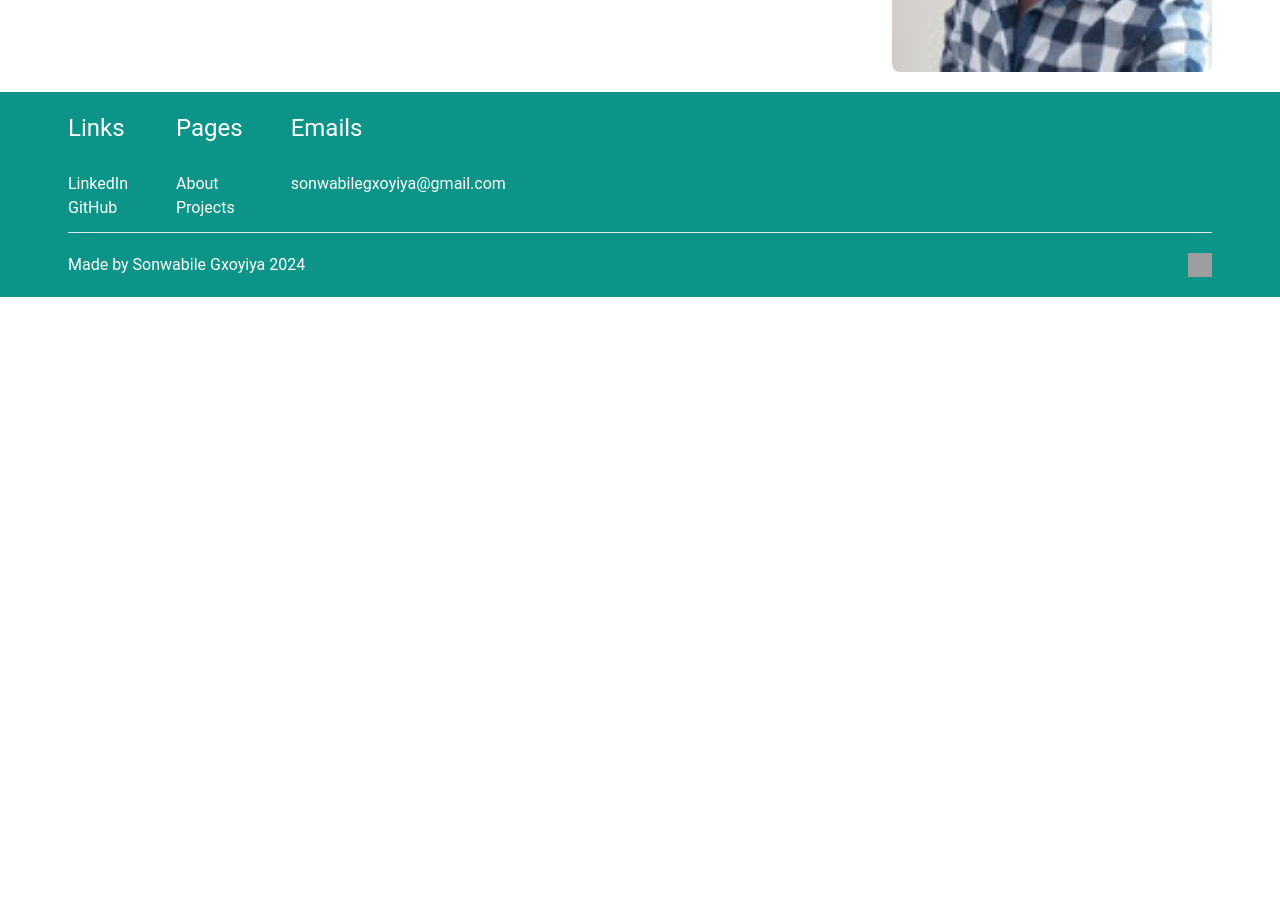
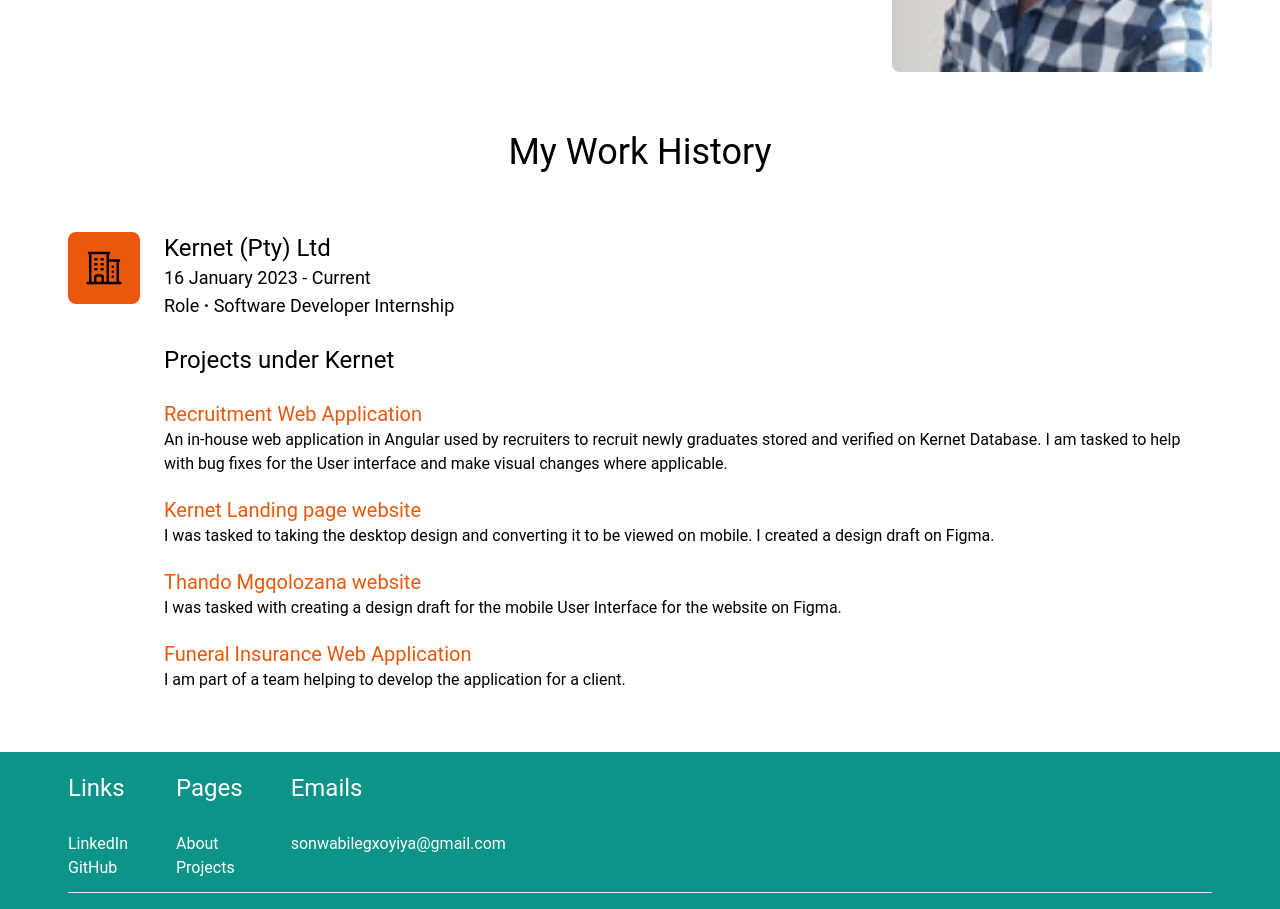
Before and after one commit to sonwabileIT/react-portfolio-website, a React (Vite) app: page / in a window 1280 px wide. Shown: the part 340-1249 px from the top of the page. Before the commit the page ends 800 px from the top, so only its background shows below. Built offline with nearby package versions, Linux system fonts and the light colour scheme; grey boxes are pictures that could not be loaded.

Commit message:
feat: add work histoer section

```diff
--- a/src/App.jsx
+++ b/src/App.jsx
@@ -1,6 +1,7 @@
 import Footer from "./components/Footer"
 import Hero from "./components/Hero"
 import NavBar from "./components/NavBar"
+import WorkHistory from "./components/WorkHistory"
 
 function App() {
 
@@ -9,6 +10,7 @@ function App() {
     <>
     <NavBar />
     <Hero/>
+    <WorkHistory/>
     <Footer/>
 
     </>
--- /dev/null
+++ b/src/components/WorkHistory.jsx
@@ -0,0 +1,54 @@
+function WorkHistory(){
+    return(
+        <>
+        <section>
+            <div className="max-w-screen-xl my-10">
+                <div className="md:mx-12">
+                    <h2 className="text-center text-4xl mb-10">My Work History</h2>
+                    <ol className="relative space-y-5" >
+                        <li className=" p-5 rounded-md">
+                            <span className=" p-2 md:p-4 bg-orange-600 absolute flex items-center rounded-lg">
+                                <svg xmlns="http://www.w3.org/2000/svg" fill="none" viewBox="0 0 24 24" strokeWidth="1.5" stroke="currentColor" className=" w-7 h-7 md:w-10 md:h-10 shrink-0 ">
+                                <path strokeLinecap="round" strokeLinejoin="round" d="M2.25 21h19.5m-18-18v18m10.5-18v18m6-13.5V21M6.75 6.75h.75m-.75 3h.75m-.75 3h.75m3-6h.75m-.75 3h.75m-.75 3h.75M6.75 21v-3.375c0-.621.504-1.125 1.125-1.125h2.25c.621 0 1.125.504 1.125 1.125V21M3 3h12m-.75 4.5H21m-3.75 3.75h.008v.008h-.008v-.008Zm0 3h.008v.008h-.008v-.008Zm0 3h.008v.008h-.008v-.008Z" />
+                                </svg>
+                            </span>
+                            <div className=" pl-14 md:pl-24">
+                                <h3 className="text-2xl">Kernet (Pty) Ltd</h3>
+                                <h4 className="text-lg">16 January 2023 - Current</h4>
+                                <h4 className="text-lg">Role <b>·</b> Software Developer Internship</h4>
+                                <br/>
+                                <h4 className="text-2xl">Projects under Kernet</h4>
+                                <br/>
+                                <ul className="space-y-5">
+                                    <li>
+                                        <h2 className="text-xl text-orange-600">Recruitment Web Application</h2>
+                                        <p>An in-house web application in Angular used by recruiters to recruit newly graduates stored and verified on Kernet Database. I am tasked to help with bug fixes for the User interface and make visual changes where applicable.</p>
+                                    </li>
+                                    <li>
+                                        <h2 className="text-xl text-orange-600">Kernet Landing page website</h2>
+                                        <p>
+                                            I was tasked to taking the desktop design and converting it to be viewed on mobile. I created a design draft on Figma.
+                                        </p>
+                                    </li>
+                                    <li>
+                                        <h2 className="text-xl text-orange-600">Thando Mgqolozana website</h2>
+                                        <p>I was tasked with creating a design draft for the mobile User Interface for the website on Figma.</p>
+                                    </li>
+                                    <li>
+                                        <h2 className="text-xl text-orange-600">Funeral Insurance Web Application</h2>
+                                        <p>I am part of a team helping to develop the application for a client.</p>
+                                    </li>
+                                </ul>
+                            </div>
+
+                        </li>
+
+                    </ol>
+                </div>
+            </div>
+        </section>
+        </>
+    )
+}
+
+export default WorkHistory
```
